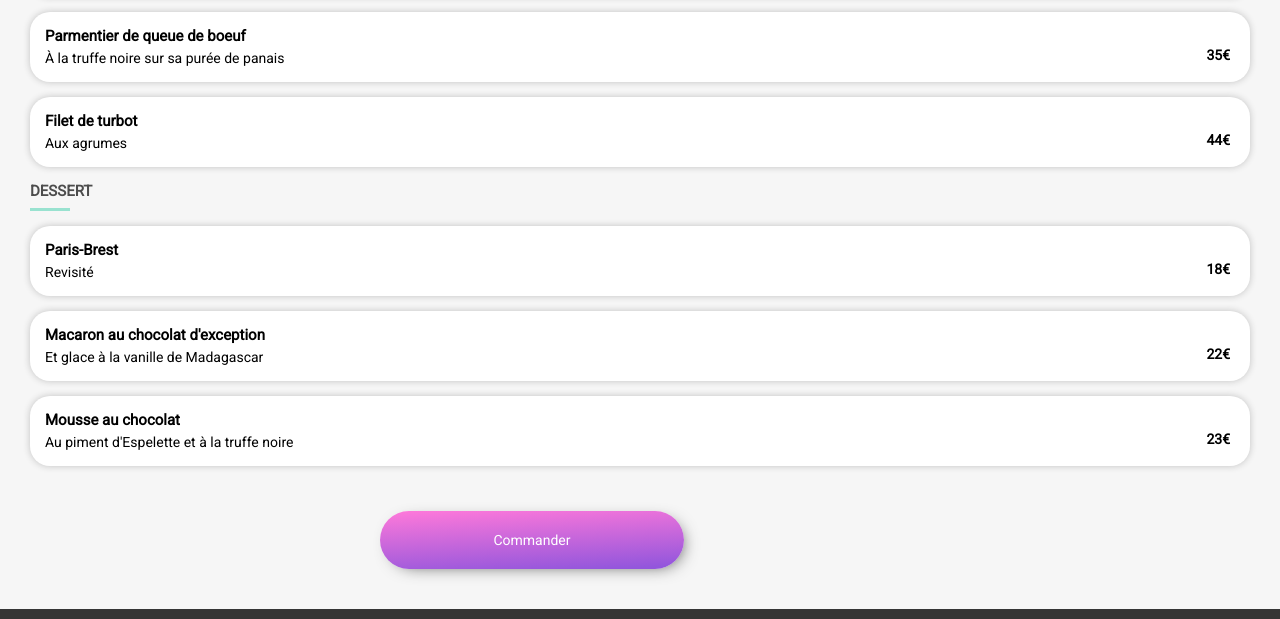
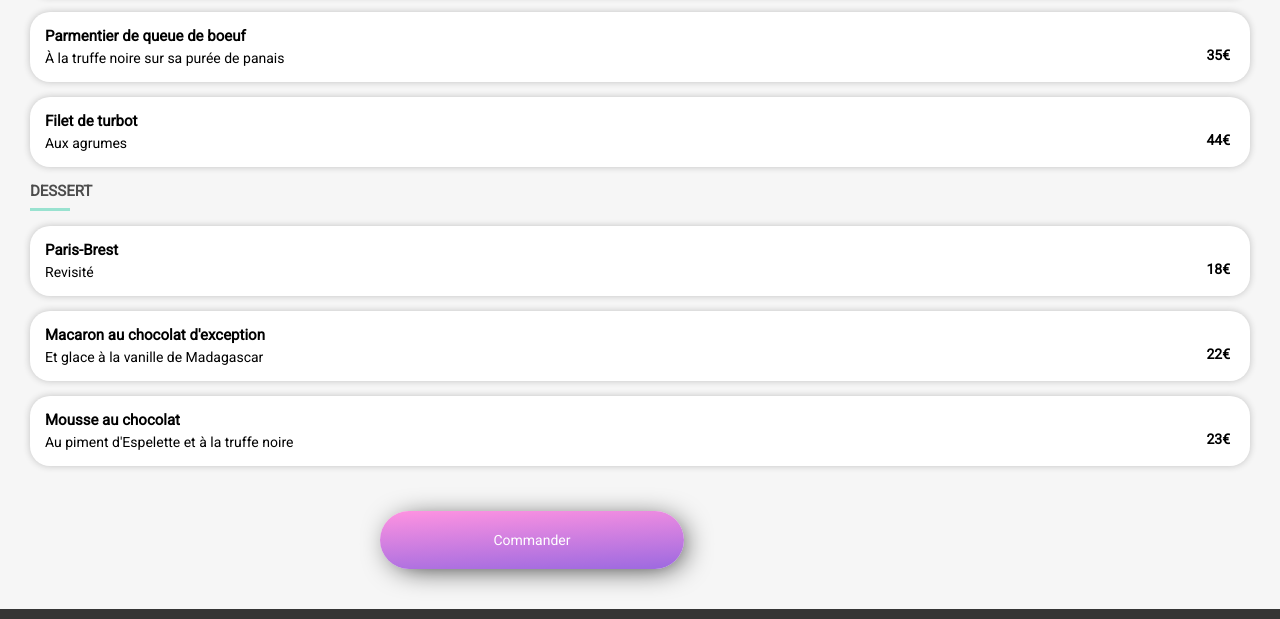
Before and after one commit to TiagoCarvalhoMartins/TiagoCARVALHOMARTINS_3_10092021, a website: page pages/la-pallette-du-gout.html in a window 1280 px wide. In both pictures the pointer is over the element "Commander". Shown: the part 801-1420 px from the top of the page. Drawn offline with nearby package versions, Linux system fonts and the light colour scheme; files that its build step writes are made by us from their sources; a web font is replaced by a local one.

Commit message:
Animation on button
Animation, lighten the color of buttons and box shadow more visible

```diff
--- a/sass/restaurant.scss
+++ b/sass/restaurant.scss
@@ -205,6 +205,18 @@ main {
 			border-radius: 50px;
 			box-shadow: 5px 4px 17px -8px rgba(0, 0, 0, 0.77);
 			text-align: center;
+
+			&:hover {
+				background: linear-gradient(
+					357deg,
+					lighten(rgba(147, 86, 220, 1), 5%) 5%,
+					lighten(rgba(255, 121, 218, 1), 5%) 100%,
+					lighten(rgba(234, 234, 234, 1), 5%) 100%
+				);
+
+				box-shadow: 5px 4px 30px -8px #000000;
+			}
+
 			@include tablet-only {
 				width: 20%;
 				margin-left: 250px;
```
Also changed, not shown: sass/index.scss (+8 -2 lines), public/css/index.css, 1 other file.
